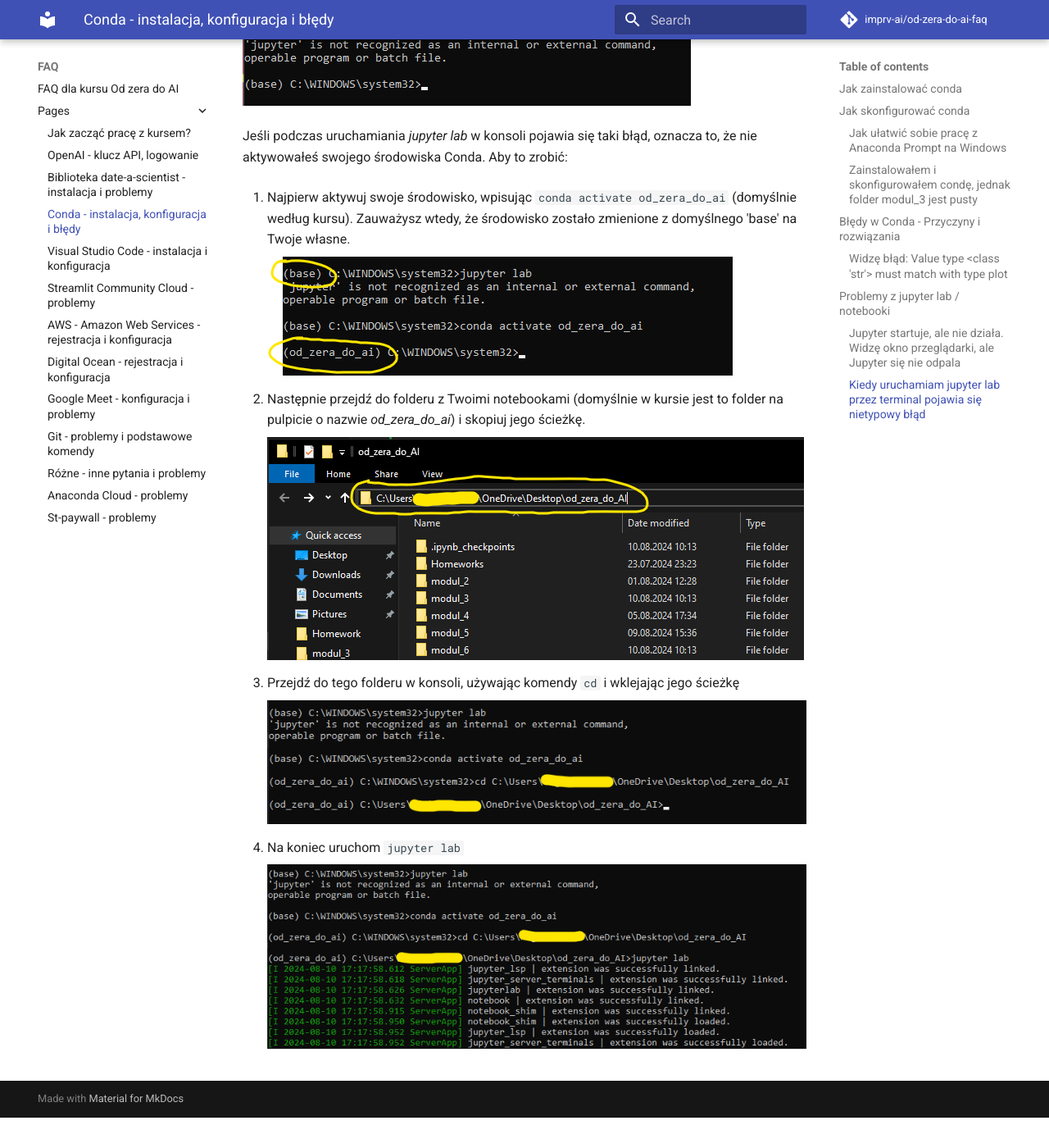
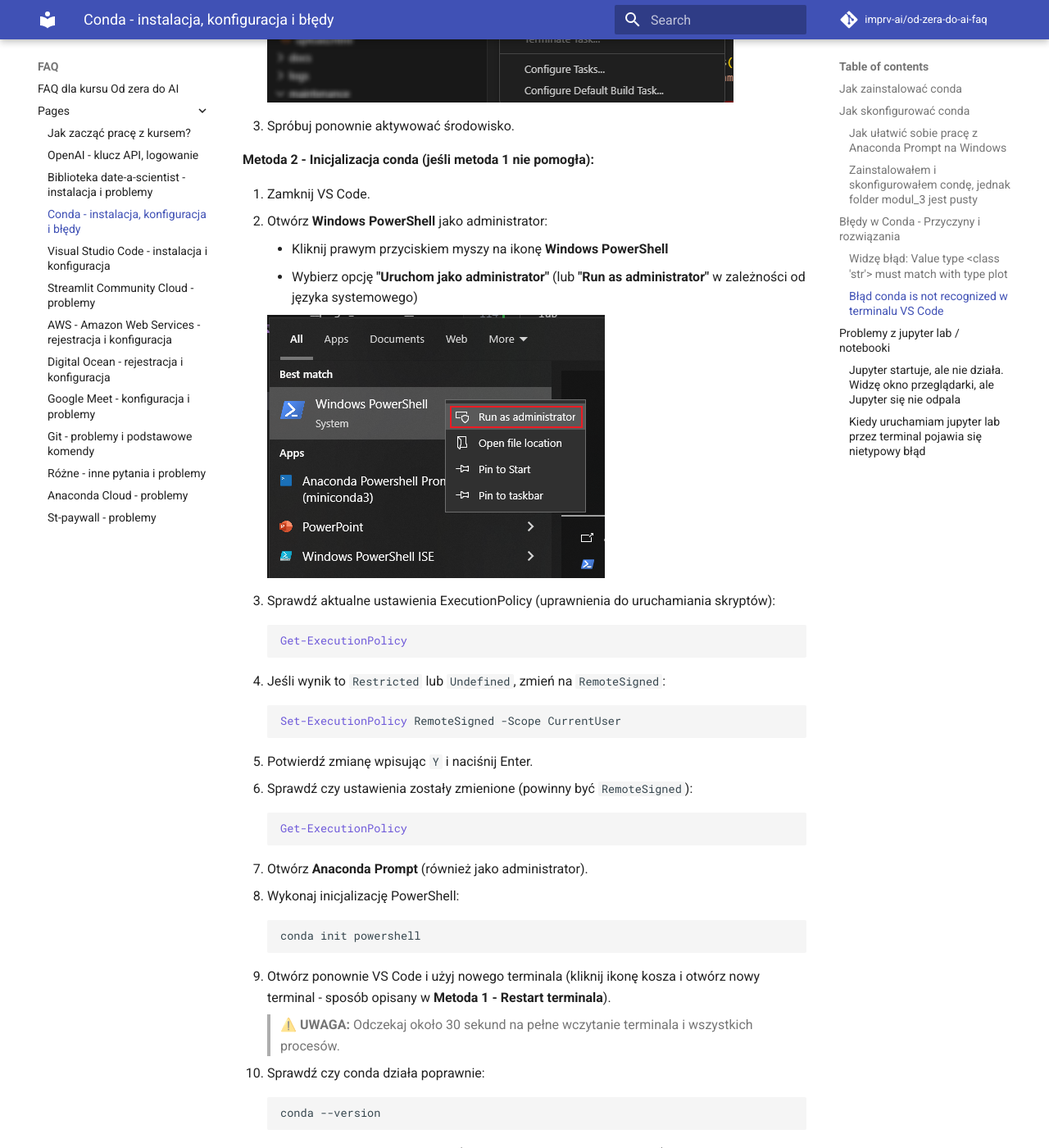
Before and after one commit to imprv-ai/od-zera-do-ai-faq, an MkDocs documentation site: the page built from docs/pages/04_conda.md, in a window 1280 px wide and 1400 px high, scrolled down 5263 px. Shown: the whole window at 82% size. Built offline with MkDocs 1.6.1 and Material for MkDocs 9.7.7, drawn with Linux system fonts in a browser that asks for light colours; comment, search, counter and statistics services are not loaded; before the commit the page ends 6626 px from its top, so only the background shows below that; some of the changed text lies outside the part shown.

Commit message:
add detailed steps for resolving 'conda is not recognized' error in VS Code

````diff
--- a/docs/pages/04_conda.md
+++ b/docs/pages/04_conda.md
@@ -65,6 +65,70 @@
 
 Dla zainteresowanych: przyczyną występowania błędu jest walidacja w bibliotece [pandasai](https://github.com/Sinaptik-AI/pandas-ai/blob/e011e8ffdc8a2cd88db07c4440f331540a175648/pandasai/helpers/output_validator.py#L99).
 
+### **Błąd `conda is not recognized` w terminalu VS Code**
+
+Problem występuje podczas próby aktywacji środowiska wirtualnego conda w terminalu VS Code. System wyświetla komunikat:
+
+```
+The term 'conda' is not recognized as the name of a cmdlet, function, script file, or operable program.
+```
+
+![](./assets/conda__is_not_recognized.png)
+
+**Przyczyna:**
+Terminal VS Code nie ma skonfigurowanego dostępu do poleceń conda, ponieważ PowerShell nie został zainicjalizowany z Anacondą.
+
+**Rozwiązanie:**
+
+**Metoda 1 - Restart terminala:**
+
+1. Zamknij terminal w VS Code (kliknij ikonę kosza).
+![](./assets/conda__kill_terminal.png)
+2. Otwórz nowy terminal i poczekaj kilka sekund na pełne wczytanie.
+![](./assets/conda__new_terminal.png)
+3. Spróbuj ponownie aktywować środowisko.
+
+**Metoda 2 - Inicjalizacja conda (jeśli metoda 1 nie pomogła):**
+
+1. Zamknij VS Code.
+1. Otwórz **Windows PowerShell** jako administrator:
+
+    * Kliknij prawym przyciskiem myszy na ikonę **Windows PowerShell**
+    * Wybierz opcję **"Uruchom jako administrator"** (lub **"Run as administrator"** w zależności od języka systemowego)
+
+    ![](./assets/conda__powershell_run_as_administrator.png)
+
+1. Sprawdź aktualne ustawienia ExecutionPolicy (uprawnienia do uruchamiania skryptów):
+   ```powershell
+   Get-ExecutionPolicy
+   ```
+1. Jeśli wynik to `Restricted` lub `Undefined`, zmień na `RemoteSigned`:
+   ```powershell
+   Set-ExecutionPolicy RemoteSigned -Scope CurrentUser
+   ```
+1. Potwierdź zmianę wpisując `Y` i naciśnij Enter.
+1. Sprawdź czy ustawienia zostały zmienione (powinny być `RemoteSigned`):
+   ```powershell
+   Get-ExecutionPolicy
+   ```
+1. Otwórz **Anaconda Prompt** (również jako administrator).
+1. Wykonaj inicjalizację PowerShell:
+   ```bash
+   conda init powershell
+   ```
+1. Otwórz ponownie VS Code i użyj nowego terminala (kliknij ikonę kosza i otwórz nowy terminal - sposób opisany w **Metoda 1 - Restart terminala**).
+
+    > **⚠️ UWAGA:** Odczekaj około 30 sekund na pełne wczytanie terminala i wszystkich procesów.
+
+1. Sprawdź czy conda działa poprawnie:
+   ```bash
+   conda --version
+   ```
+1. Jeśli wszystko działa poprawnie (powinna się pojawić wersja conda), aktywuj swoje środowisko wirtualne:
+    ```bash
+    conda activate nazwa_środowiska
+    ```
+
 
 ## **Problemy z jupyter lab / notebooki**
 
````
Also changed, not shown: docs/pages/11_misc.md (+0 -38 lines), docs/pages/assets/conda__powershell_run_as_administrator.png (added).
